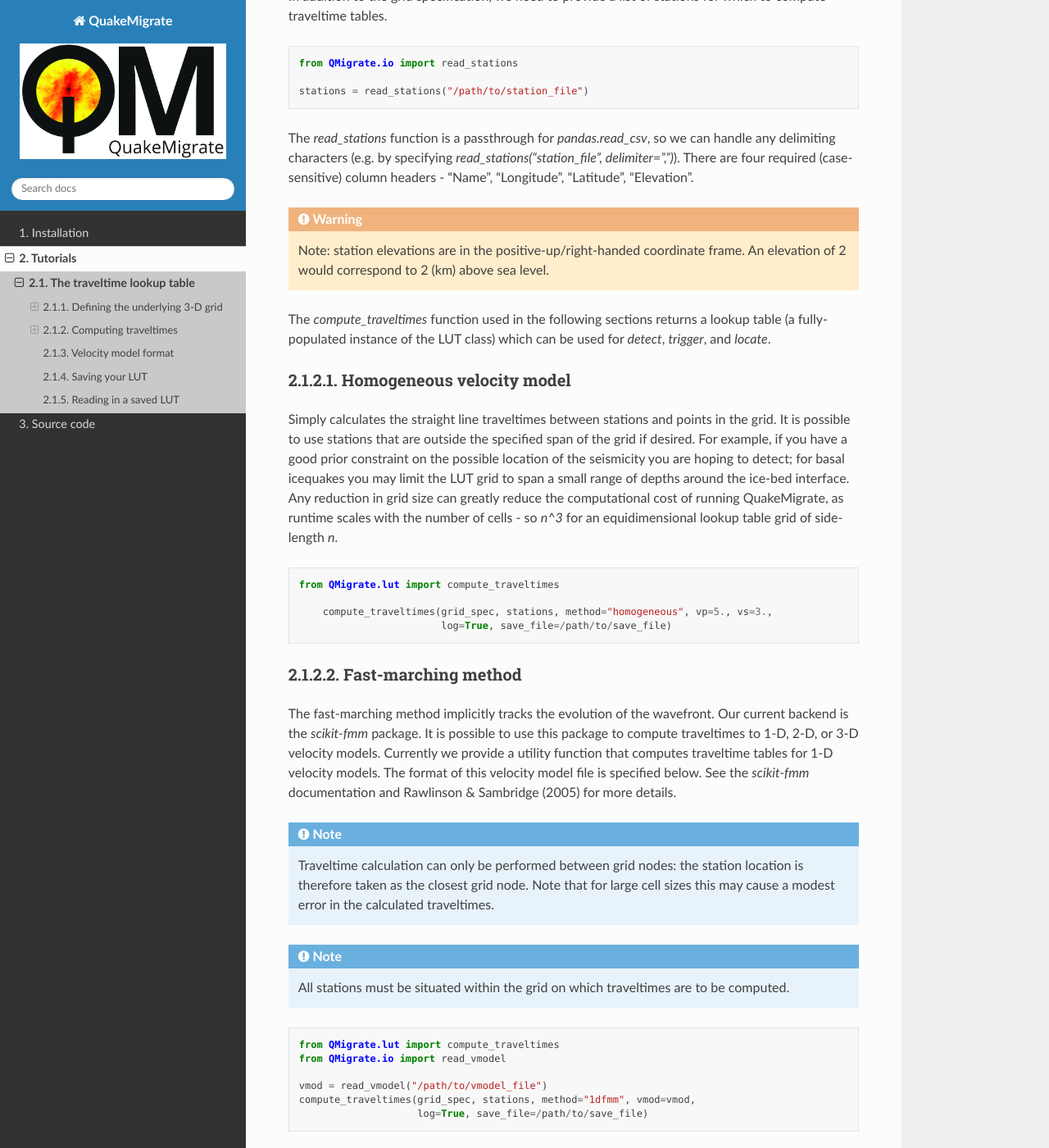
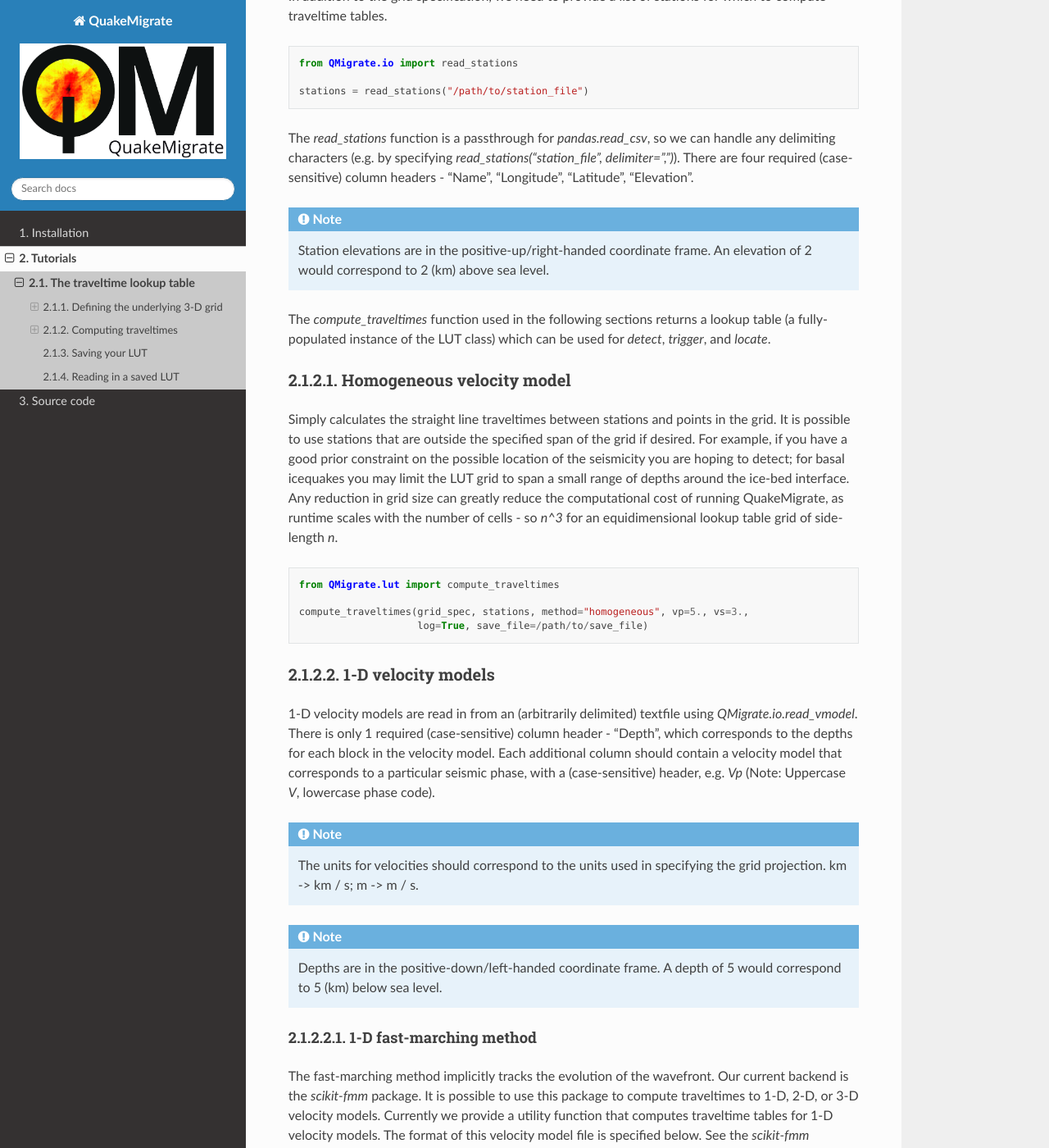
Before and after one commit to QuakeMigrate/QuakeMigrate, a Sphinx documentation site: the page built from docs/tutorials/lut.rst, in a window 1280 px wide and 1400 px high, scrolled down 2357 px. Shown: the whole window at 82% size. Built offline with Sphinx 7.4.7 and the Read the Docs theme 2.0.0, drawn with Linux system fonts in a browser that asks for light colours; some of the changed text lies outside the part shown.

Commit message:
docs(tutorials): Update LUT tutorial
Update the LUT tutorial to explicitly state the units expected/used by default.
Slight reorganisation to try ensure the best flow of information.

```diff
--- a/docs/tutorials/lut.rst
+++ b/docs/tutorials/lut.rst
@@ -19,11 +19,11 @@
 
 ::
 
-	from pyproj import Proj
+    from pyproj import Proj
 
-	cproj = Proj(proj="longlat", ellps="WGS84", datum"=WGS84", no_defs=True)
-	gproj = Proj(proj="lcc", lon_0=116.75, lat_0=6.25, lat_1=4.0, lat_2=7.5,
-	         datum="WGS84", ellps="WGS84", units="km", no_defs=True)
+    cproj = Proj(proj="longlat", ellps="WGS84", datum"=WGS84", no_defs=True)
+    gproj = Proj(proj="lcc", lon_0=116.75, lat_0=6.25, lat_1=4.0, lat_2=7.5,
+             datum="WGS84", ellps="WGS84", units="km", no_defs=True)
 
 Geographical location and spatial extent
 ########################################
@@ -37,9 +37,9 @@
 
 ::
 
-	ll_corner = [116.075, 5.573, -1.750]
-	ur_corner = [117.426, 6.925, 27.750]
-	cell_size = [0.5, 0.5, 0.5]
+    ll_corner = [116.075, 5.573, -1.750]
+    ur_corner = [117.426, 6.925, 27.750]
+    cell_size = [0.5, 0.5, 0.5]
 
 Bundling the grid specification
 ###############################
@@ -82,11 +82,19 @@
 
     from QMigrate.lut import compute_traveltimes
 
-	compute_traveltimes(grid_spec, stations, method="homogeneous", vp=5., vs=3.,
-	                    log=True, save_file=/path/to/save_file)
+    compute_traveltimes(grid_spec, stations, method="homogeneous", vp=5., vs=3.,
+                        log=True, save_file=/path/to/save_file)
 
-Fast-marching method
-####################
+1-D velocity models
+###################
+1-D velocity models are read in from an (arbitrarily delimited) textfile using `QMigrate.io.read_vmodel`. There is only 1 required (case-sensitive) column header - "Depth", which corresponds to the depths for each block in the velocity model. Each additional column should contain a velocity model that corresponds to a particular seismic phase, with a (case-sensitive) header, e.g. `Vp` (Note: Uppercase `V`, lowercase phase code).
+
+.. note:: The units for velocities should correspond to the units used in specifying the grid projection. km -> km / s; m -> m / s.
+
+.. note:: Depths are in the positive-down/left-handed coordinate frame. A depth of 5 would correspond to 5 (km) below sea level.
+
+1-D fast-marching method
+************************
 The fast-marching method implicitly tracks the evolution of the wavefront. Our current backend is the `scikit-fmm` package. It is possible to use this package to compute traveltimes to 1-D, 2-D, or 3-D velocity models. Currently we provide a utility function that computes traveltime tables for 1-D velocity models. The format of this velocity model file is specified below. See the `scikit-fmm` documentation and Rawlinson & Sambridge (2005) for more details.
 
 .. note:: Traveltime calculation can only be performed between grid nodes: the station location is therefore taken as the closest grid node. Note that for large cell sizes this may cause a modest error in the calculated traveltimes.
@@ -95,27 +103,27 @@
 
 ::
 
-	from QMigrate.lut import compute_traveltimes
-	from QMigrate.io import read_vmodel
+    from QMigrate.lut import compute_traveltimes
+    from QMigrate.io import read_vmodel
 
-	vmod = read_vmodel("/path/to/vmodel_file")
-	compute_traveltimes(grid_spec, stations, method="1dfmm", vmod=vmod,
-	                    log=True, save_file=/path/to/save_file)
+    vmod = read_vmodel("/path/to/vmodel_file")
+    compute_traveltimes(grid_spec, stations, method="1dfmm", vmod=vmod,
+                        log=True, save_file=/path/to/save_file)
 
-NonLinLoc style 2-D sweep
-#########################
+1-D NonLinLoc-style sweep
+*************************
 Uses the Eikonal solver from NonLinLoc under the hood to generate a traveltime grid for a 2-D slice that passes through the station and the point in the grid furthest away from that station. This slice is then "swept" using a bilinear interpolation scheme to produce a 3-D traveltime grid. The format of the input velocity model file is specified below. This also has the benefit of being able to include stations outside of the volume of interest, without having to increase the size of the grid.
 
 .. note:: Requires the user to install the NonLinLoc software package (available from http://alomax.free.fr/nlloc/)
 
 ::
 
-	from QMigrate.lut import compute_traveltimes
-	from QMigrate.io import read_vmodel
+    from QMigrate.lut import compute_traveltimes
+    from QMigrate.io import read_vmodel
 
-	vmod = read_vmodel("/path/to/vmodel_file")
-	compute_traveltimes(grid_spec, stations, method="1dsweep", vmod=vmod,
-						block_model=True, log=True, save_file=/path/to/save_file)
+    vmod = read_vmodel("/path/to/vmodel_file")
+    compute_traveltimes(grid_spec, stations, method="1dsweep", vmod=vmod,
+                        block_model=True, log=True, save_file=/path/to/save_file)
 
 Other formats
 #############
@@ -128,19 +136,13 @@
 
 where `STATION` and `PHASE` are station name and seismic phase strings, respectively.
 
-Velocity model format
----------------------
-1-D velocity models are read in from an (arbitrarily delimited) textfile using `QMigrate.io.read_vmodel`. There is only 1 required (case-sensitive) column header - "Depth", which corresponds to the depths for each block in the velocity model. Each additional column should contain a velocity model that corresponds to a particular seismic phase, with a (case-sensitive) header, e.g. `Vp` (Note: Uppercase `V`, lowercase phase code).
-
-.. warning:: Note: depths are in the positive-down/left-handed coordinate frame. A depth of 5 would correspond to 5 (km) below sea level.
-
 Saving your LUT
 ---------------
 If you provided a ``save_file`` argument to the ``compute_traveltimes`` function, the LUT will already be saved. In any case, the lookup table object is returned by the `compute_traveltimes` function if you wish to explore the object further. We use the `pickle` library (a Python standard library) to serialise the LUT, which essentially freezes the state of the LUT. If you have added 3rd-party traveltime lookup tables to the LUT, you will need to save using:
 
 ::
 
-	lut.save("/path/to/output/lut")
+    lut.save("/path/to/output/lut")
 
 Reading in a saved LUT
 ----------------------
```
Also changed, not shown: other parts of docs/tutorials/lut.rst (+1 -1 lines).
